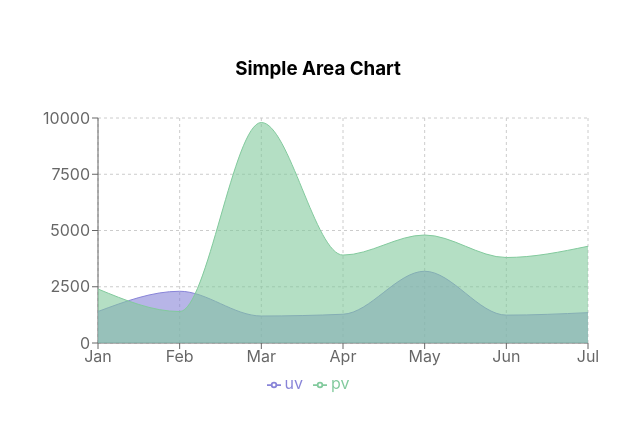
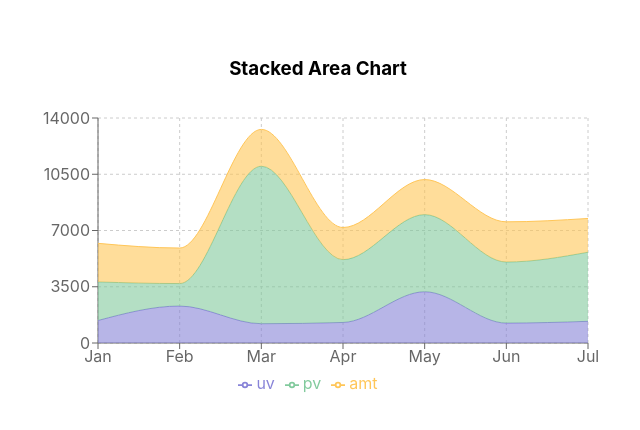
Before and after one commit to amolkapadi/Recharts-react, a React (Create React App) app: page / in a window 1280 px wide. Shown: the part 182-612 px from the top of the page, without its empty margins (322-962 px from the left). Built offline with nearby package versions, Linux system fonts and the light colour scheme.

Commit message:
Stacked Area Chart

```diff
--- a/src/App.js
+++ b/src/App.js
@@ -1,9 +1,9 @@
 import './App.css';
-import SimpleAreaChart from './ReactChart/SimpleAreaChart';
+import StackedAreaChart from './ReactChart/StackedAreaChart';
 function App() {
   return (
    <>
-  <SimpleAreaChart />
+  <StackedAreaChart />
    </>
   );
 }
--- /dev/null
+++ b/src/ReactChart/StackedAreaChart.js
@@ -0,0 +1,52 @@
+import React from 'react';
+import { AreaChart, Area, CartesianGrid, XAxis, YAxis, Tooltip, Legend } from 'recharts';
+
+const StackedAreaChart = () => {
+    const data = [
+        { name: 'Jan', uv: 1400, pv: 2400, amt: 2400 },
+        { name: 'Feb', uv: 2300, pv: 1398, amt: 2210 },
+        { name: 'Mar', uv: 1200, pv: 9800, amt: 2290 },
+        { name: 'Apr', uv: 1278, pv: 3908, amt: 2000 },
+        { name: 'May', uv: 3189, pv: 4800, amt: 2181 },
+        { name: 'Jun', uv: 1239, pv: 3800, amt: 2500 },
+        { name: 'Jul', uv: 1349, pv: 4300, amt: 2100 },
+    ];
+
+    return (
+        <div style={styles.container}>
+            <div style={styles.content}>
+                <h3>Stacked Area Chart</h3>
+                <AreaChart
+                    width={600}
+                    height={300}
+                    data={data}
+                    margin={{ top: 20, right: 30, left: 20, bottom: 5 }}
+                >
+                    <CartesianGrid strokeDasharray="3 3" />
+                    <XAxis dataKey="name" />
+                    <YAxis />
+                    <Tooltip />
+                    <Legend />
+                    <Area type="monotone" dataKey="uv" stackId="1" stroke="#8884d8" fill="#8884d8" />
+                    <Area type="monotone" dataKey="pv" stackId="1" stroke="#82ca9d" fill="#82ca9d" />
+                    <Area type="monotone" dataKey="amt" stackId="1" stroke="#ffc658" fill="#ffc658" />
+                </AreaChart>
+            </div>
+        </div>
+    );
+};
+
+export default StackedAreaChart;
+
+const styles = {
+    container: {
+        display: 'flex',
+        justifyContent: 'center',
+        alignItems: 'center',
+        height: '100vh',
+        textAlign: 'center',
+    },
+    content: {
+        textAlign: 'center',
+    },
+};
```
